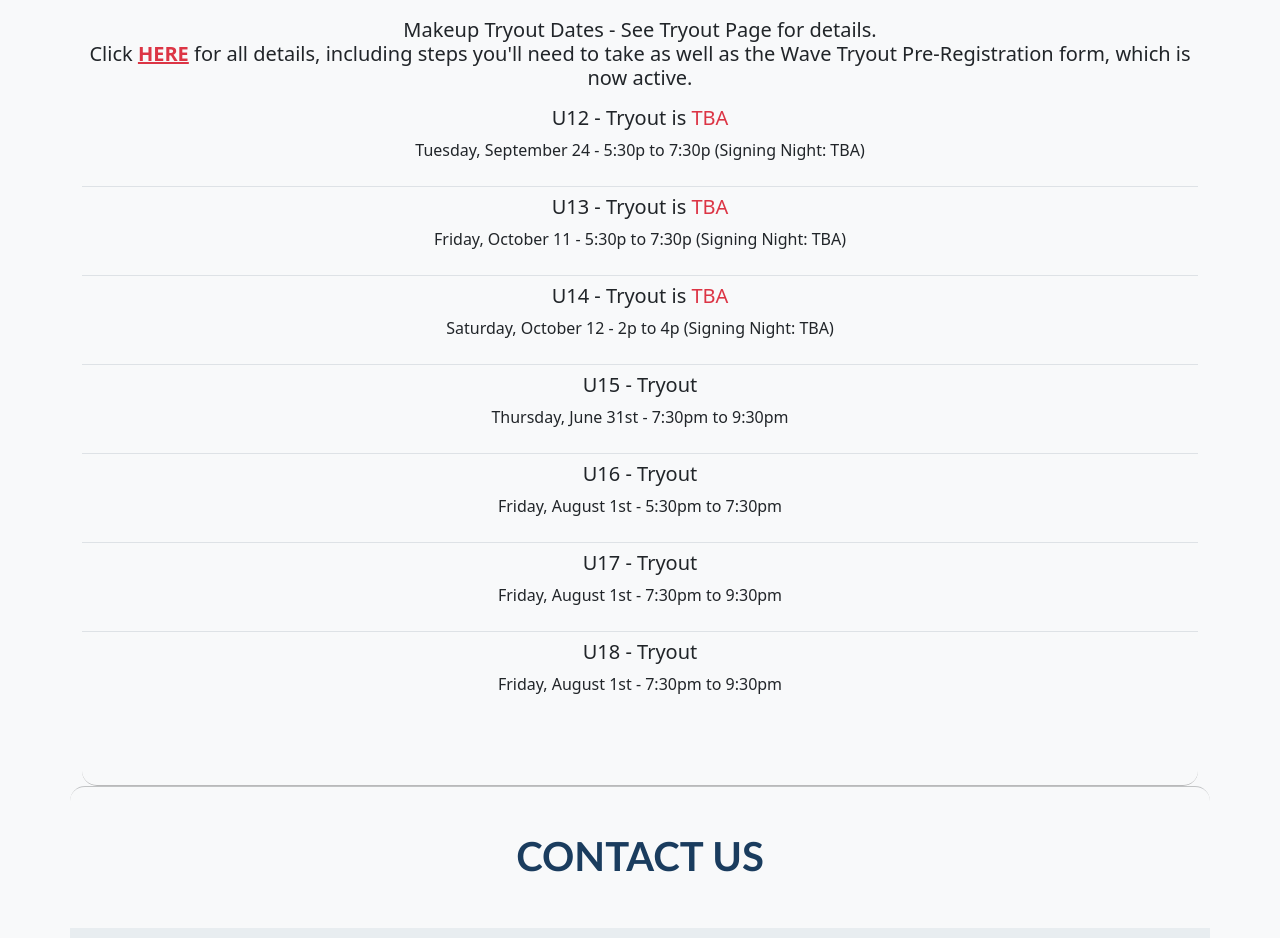
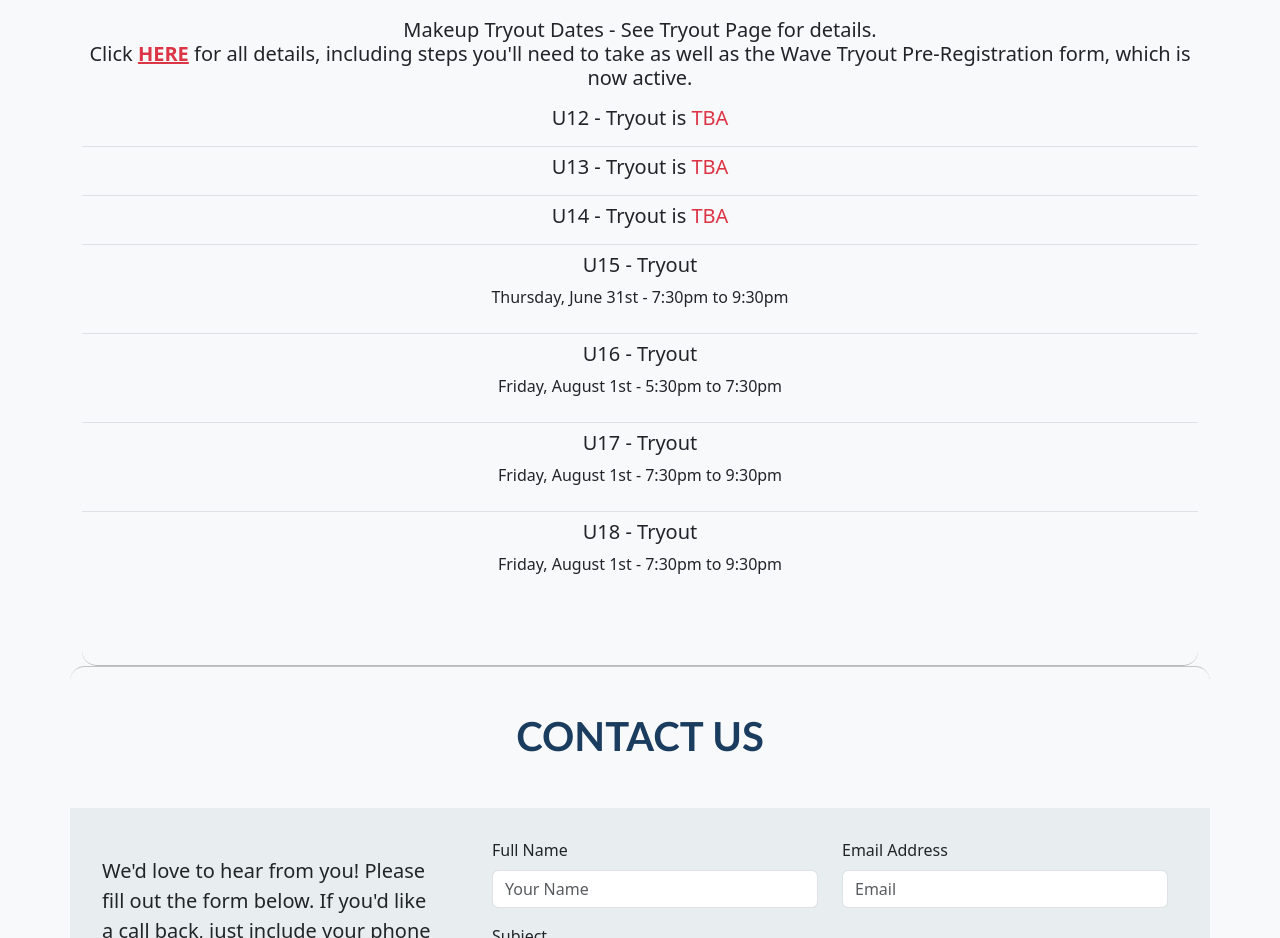
Before and after one commit to Huntitude/volleyballwaveclub, a plain HTML site: page RENAME_index.html in a window 1280 px wide. Shown: the part 3640-4578 px from the top of the page. Drawn offline with nearby package versions, Linux system fonts and the light colour scheme.

Commit message:
updates to contactus form

```diff
--- a/RENAME_index.html
+++ b/RENAME_index.html
@@ -258,17 +258,17 @@
                         <li class="list-group-item">
                             <!-- <h5 class="">U12 - Tryout is <span class="text-success">Completed</span></h5> -->
                             <h5 class="">U12 - Tryout is <span class="text-danger">TBA</span></h5>
-                            <p>Tuesday, September 24 - 5:30p to 7:30p (Signing Night: TBA)</p>
+                            <!-- <p>Tuesday, September 24 - 5:30p to 7:30p (Signing Night: TBA)</p> -->
                         </li>
                         <li class="list-group-item">
                             <!-- <h5 class="">U13 - Tryout is <span class="text-success">Completed</span></h5>-->
                             <h5 class="">U13 - Tryout is <span class="text-danger">TBA</span></h5>
-                            <p>Friday, October 11 - 5:30p to 7:30p (Signing Night: TBA)</p>
+                            <!-- <p>Friday, October 11 - 5:30p to 7:30p (Signing Night: TBA)</p> -->
                         </li>
                         <li class="list-group-item">
                             <!-- <h5 class="">U14 - Tryout is <span class="text-success">Completed</span></h5> -->
                             <h5 class="">U14 - Tryout is <span class="text-danger">TBA</span></h5>
-                            <p>Saturday, October 12 - 2p to 4p (Signing Night: TBA)</p>
+                            <!-- <p>Saturday, October 12 - 2p to 4p (Signing Night: TBA)</p> -->
                         </li>
                         <li class="list-group-item">
                             <!-- <h5 class="">U15 - Tryout is <span class="text-success">Completed</span></h5> -->
@@ -494,7 +494,6 @@
             document.getElementById('copyright-year').textContent = currentYear;
         </script>
 
-        <script src="/js/contactus.js"></script>
 
         <script src="https://cdn.jsdelivr.net/npm/bootstrap@5.3.3/dist/js/bootstrap.bundle.min.js" integrity="sha384-YvpcrYf0tY3lHB60NNkmXc5s9fDVZLESaAA55NDzOxhy9GkcIdslK1eN7N6jIeHz" crossorigin="anonymous"></script>
     </body>
```
